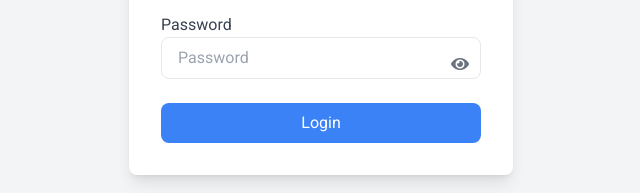
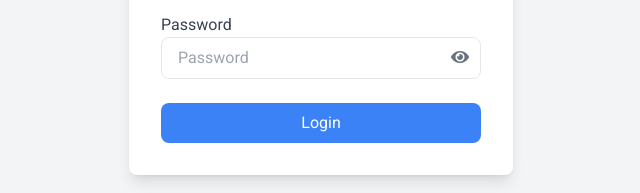
Before and after one commit to SpaceAx/XI-B, a plain HTML site: page index.html in a window 1280 px wide. Shown: the part 391-584 px from the top of the page, 319-959 px from the left. Drawn offline with nearby package versions, Linux system fonts and the light colour scheme.

Commit message:
Update index.html

```diff
--- a/index.html
+++ b/index.html
@@ -24,10 +24,12 @@
 
         <div class="mb-6 relative">
             <label for="password" class="block text-gray-700">Password</label>
-            <input type="password" id="password" placeholder="Password" class="w-full px-4 py-2 border rounded-lg focus:outline-none focus:ring-2 focus:ring-blue-500 pr-10">
-            <span onclick="togglePassword()" class="absolute right-3 top-10 cursor-pointer">
-                <i id="eye-icon" class="fas fa-eye text-gray-500"></i>
-            </span>
+            <div class="relative">
+                <input type="password" id="password" placeholder="Password" class="w-full px-4 py-2 border rounded-lg focus:outline-none focus:ring-2 focus:ring-blue-500 pr-10">
+                <button id="togglePassword" type="button" class="absolute right-3 top-1/2 transform -translate-y-1/2">
+                    <i id="eye-icon" class="fas fa-eye text-gray-500"></i>
+                </button>
+            </div>
         </div>
 
         <button onclick="login()" class="w-full bg-blue-500 text-white py-2 rounded-lg hover:bg-blue-600 transition duration-200">Login</button>
```
